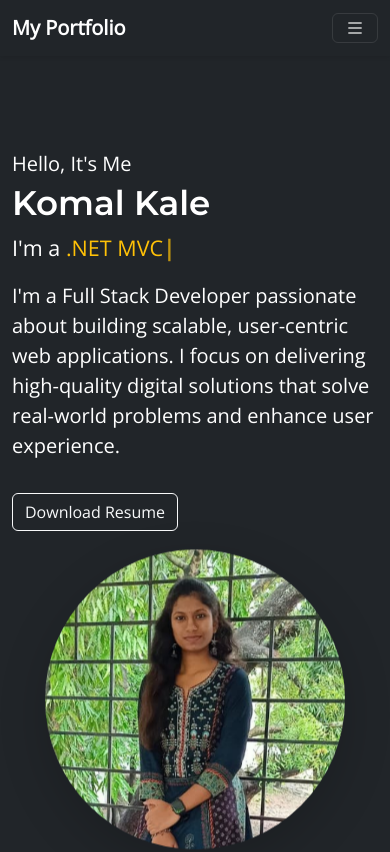
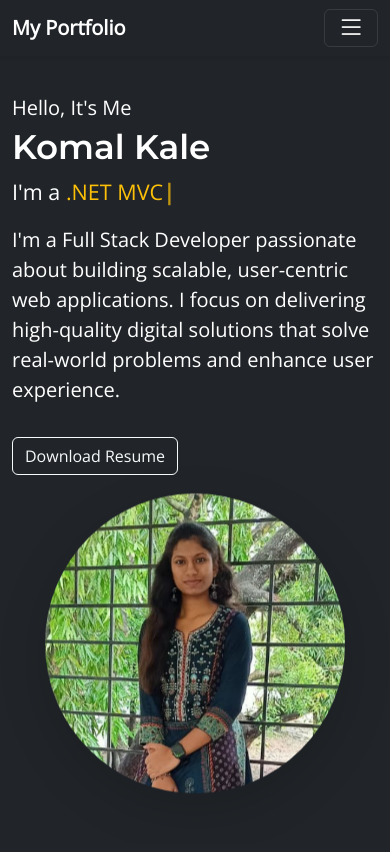
Before and after one commit to kale-komal/portfolio-komal, a plain HTML site: page my-portfolio/index.html in a window 390 px wide. Shown: the top 852 px of the page. Drawn offline with nearby package versions, Linux system fonts and the light colour scheme.

Commit message:
add resume and fix bugs

```diff
--- a/my-portfolio/index.html
+++ b/my-portfolio/index.html
@@ -28,8 +28,9 @@
 <nav id="navbar" class="navbar navbar-expand-lg navbar-dark bg-dark fixed-top shadow-sm">
   <div class="container">
     <a class="navbar-brand fw-bold text-white" href="#">My Portfolio</a>
-    <button class="navbar-toggler" type="button" data-bs-toggle="collapse" data-bs-target="#navMenu">
-      <i class="bi bi-list text-white"></i> <!-- Bootstrap icon -->
+    <button class="navbar-toggler" type="button" data-bs-toggle="collapse" data-bs-target="#navMenu"
+      aria-controls="navMenu" aria-expanded="false" aria-label="Toggle navigation">
+      <i class="bi bi-list text-white fs-1"></i>
     </button>
 
     <div class="collapse navbar-collapse" id="navMenu">
@@ -277,18 +278,18 @@
       </div>
     </div>
   </section>
-
+ <!-- Contact Info -->
   <section id="contact" class="py-5 bg-dark text-white">
     <div class="container">
-      <div class="text-center mb-5" data-aos="fade-up">
+      <div class="text-center mb-5" data-aos="fade-up" data-aos-duration="1200">
         <h2 class=" display-5 text-warning">Let's Connect</h2>
         <p class="text-muted">Interested in working together or have a question? Reach out!</p>
       </div>
 
       <div class="row">
-        <!-- Contact Info -->
-        <div class="col-md-5 mb-4 bg-secondary rounded-4 shadow-sm" data-aos="fade-right">
-          <div class="p-4 ">
+
+        <div class="col-md-5 mb-4  "  data-aos="fade-right" data-aos-duration="1200">
+          <div class="p-4 bg-secondary rounded-4 shadow-sm">
             <h5 class="fw-bold mb-3">Contact Details</h5>
             <p class="mb-3">
               <i class="bi bi-telephone-fill me-2"></i>
@@ -309,7 +310,7 @@
         </div>
 
         <!-- Contact Form -->
-        <div class="col-md-7 px-5" data-aos="fade-left">
+        <div class="col-md-7 px-5"  data-aos="fade-left" data-aos-duration="1200">
           <form id="contact-form" action="https://formspree.io/f/mwpqqvpg" method="POST">
             <!-- Spam honeypot (optional but recommended) -->
             <input type="text" name="_honey" class="d-none" tabindex="-1" autocomplete="off">
--- a/my-portfolio/style.css
+++ b/my-portfolio/style.css
@@ -11,17 +11,22 @@ html {
   scroll-behavior: smooth;
 }
 
-body {
-  padding-top: 56px; /* to offset the fixed navbar */
+
+/* Hero Section Custom Styles */
+html, body {
+  width: 100%;
+  overflow-x: hidden; /* Prevents horizontal scroll */
 }
 
-/* Hero Section Custom Styles */
 #home {
-  background-color: #0b1c2d; /* Navy blue shade */
-  min-height: 100vh;
-  display: flex;
+  max-width: 100vw;
+  height: 100vh;
+  display: flex;           /* For centering content */
   align-items: center;
+  justify-content: center;
+  overflow-x: hidden;
 }
+
 
 .animate-profile {
   animation: float 3s ease-in-out infinite;
```
Also changed, not shown: 1 other file.
